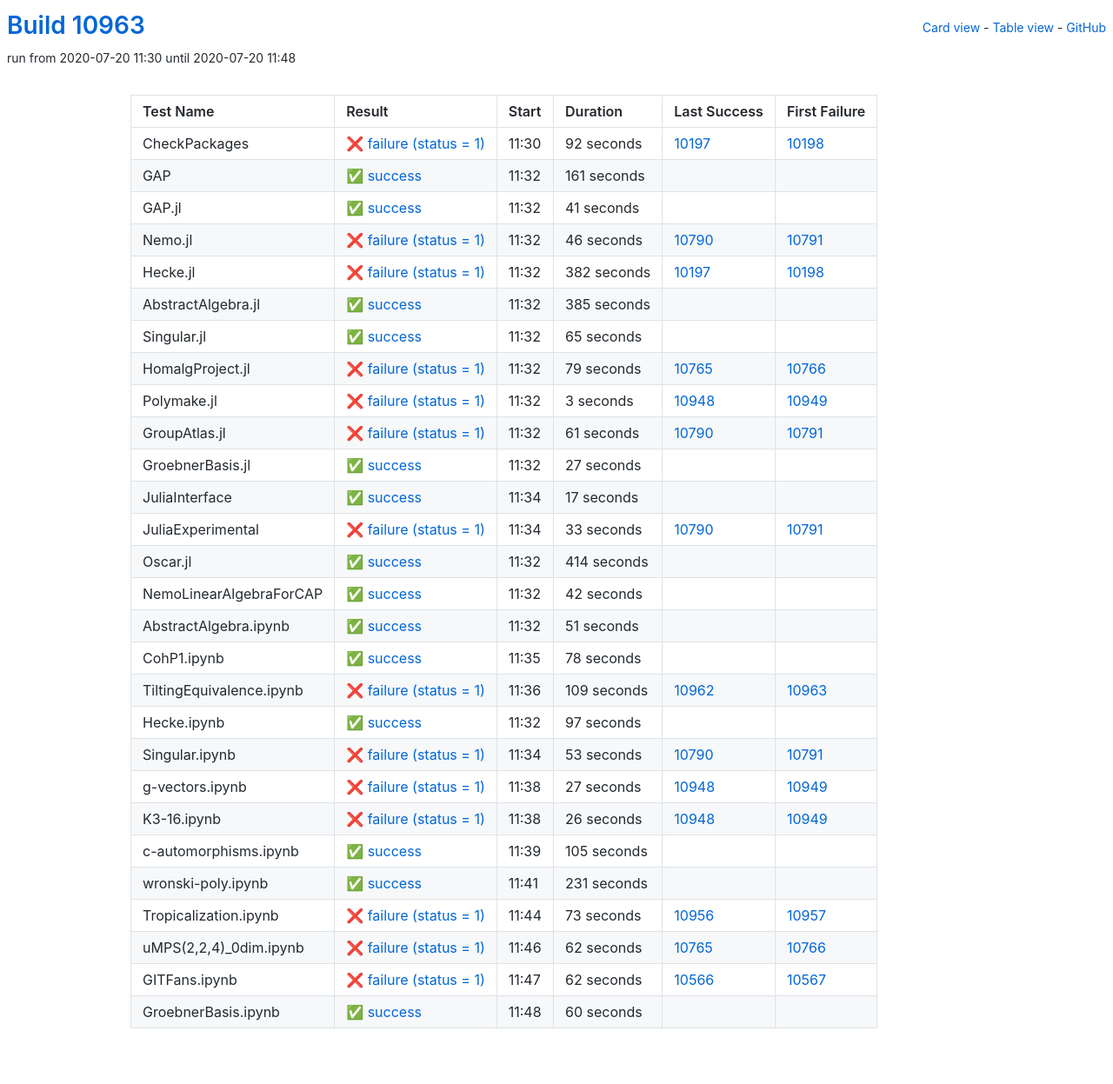
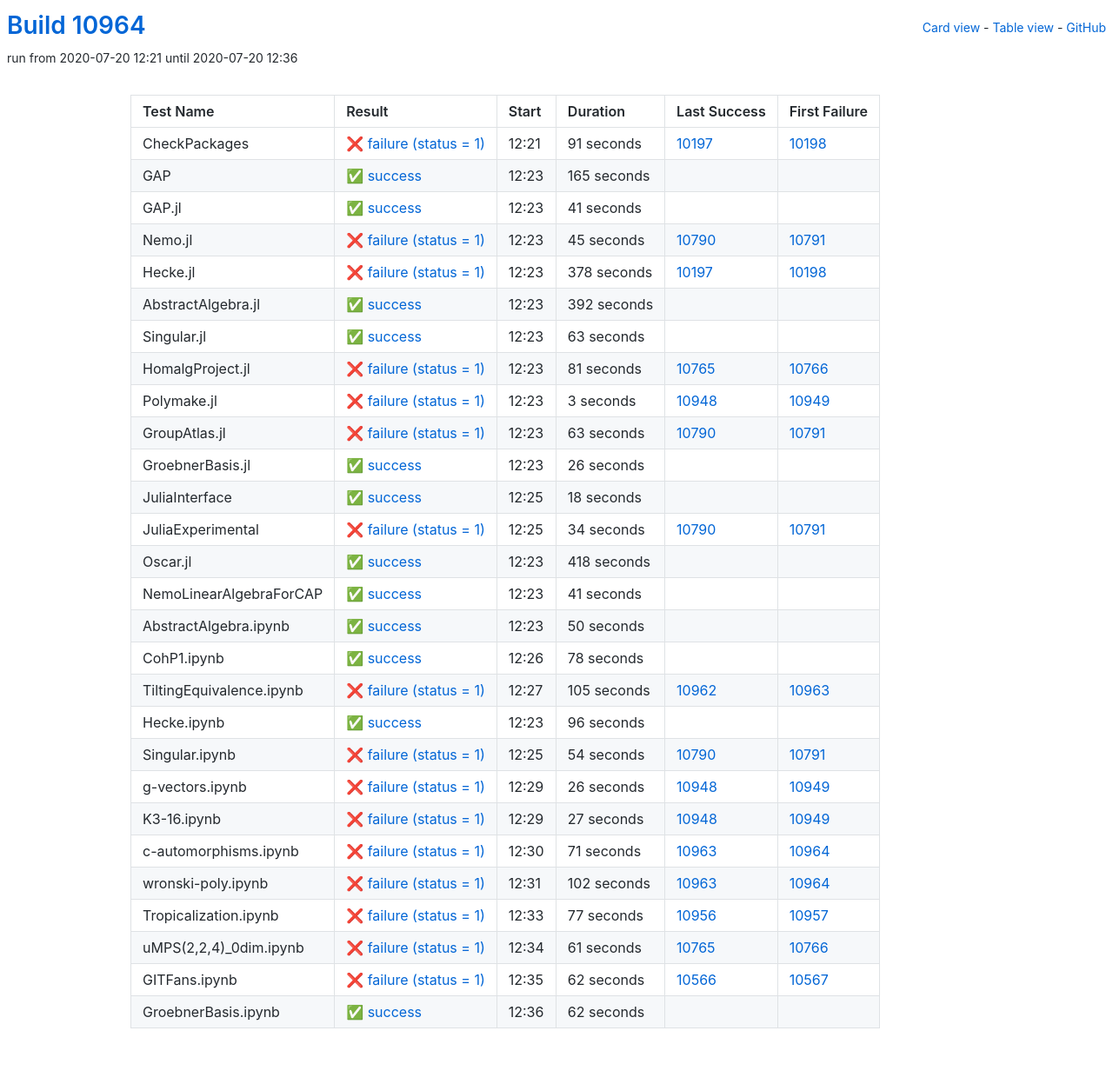
Before and after one commit to oscar-system/oscar-ci-status, a Jekyll site: the page built from table.html, in a window 1280 px wide. Shown: the whole page at 87% size. Built offline with Jekyll 4.4.1, drawn with Linux system fonts in a browser that asks for light colours.

Commit message:
Build #10964

```diff
--- a/_data/ci.yml
+++ b/_data/ci.yml
@@ -1,6 +1,6 @@
 ---
-build: 10963
-build_url: https://oscarci.mathematik.uni-kl.de/job/oscar/10963/
+build: 10964
+build_url: https://oscarci.mathematik.uni-kl.de/job/oscar/10964/
 job: oscar
 organization: oscar-system
 repo: oscar-ci-status
@@ -8,32 +8,32 @@ repourl: https://github.com/oscar-system/oscar-ci-status
 tests:
 - name: CheckPackages
   id: checkpackages
-  log: https://oscarci.mathematik.uni-kl.de/job/oscar/10963/artifact/logs/build-10963/CheckPackages.log
-  start: 2020-07-20 11:30
+  log: https://oscarci.mathematik.uni-kl.de/job/oscar/10964/artifact/logs/build-10964/CheckPackages.log
+  start: 2020-07-20 12:21
   success: false
   exitcode: 1
   status: failure
-  duration: 92
+  duration: 91
   last_success: 10197
   last_success_url: https://oscarci.mathematik.uni-kl.de/job/oscar/10197/
   first_failure: 10198
   first_failure_url: https://oscarci.mathematik.uni-kl.de/job/oscar/10198/
 - name: GAP
   id: gap
-  log: https://oscarci.mathematik.uni-kl.de/job/oscar/10963/artifact/logs/build-10963/GAP.log
-  start: 2020-07-20 11:32
+  log: https://oscarci.mathematik.uni-kl.de/job/oscar/10964/artifact/logs/build-10964/GAP.log
+  start: 2020-07-20 12:23
   success: true
   exitcode: 0
   status: success
-  duration: 161
+  duration: 165
   last_success: false
   last_success_url:
   first_failure: false
   first_failure_url:
 - name: GAP.jl
   id: gap-jl
-  log: https://oscarci.mathematik.uni-kl.de/job/oscar/10963/artifact/logs/build-10963/GAP.jl.log
-  start: 2020-07-20 11:32
+  log: https://oscarci.mathematik.uni-kl.de/job/oscar/10964/artifact/logs/build-10964/GAP.jl.log
+  start: 2020-07-20 12:23
   success: true
   exitcode: 0
   status: success
@@ -44,68 +44,68 @@ tests:
   first_failure_url:
 - name: Nemo.jl
   id: nemo-jl
-  log: https://oscarci.mathematik.uni-kl.de/job/oscar/10963/artifact/logs/build-10963/Nemo.jl.log
-  start: 2020-07-20 11:32
+  log: https://oscarci.mathematik.uni-kl.de/job/oscar/10964/artifact/logs/build-10964/Nemo.jl.log
+  start: 2020-07-20 12:23
   success: false
   exitcode: 1
   status: failure
-  duration: 46
+  duration: 45
   last_success: 10790
   last_success_url: https://oscarci.mathematik.uni-kl.de/job/oscar/10790/
   first_failure: 10791
   first_failure_url: https://oscarci.mathematik.uni-kl.de/job/oscar/10791/
 - name: Hecke.jl
   id: hecke-jl
-  log: https://oscarci.mathematik.uni-kl.de/job/oscar/10963/artifact/logs/build-10963/Hecke.jl.log
-  start: 2020-07-20 11:32
+  log: https://oscarci.mathematik.uni-kl.de/job/oscar/10964/artifact/logs/build-10964/Hecke.jl.log
+  start: 2020-07-20 12:23
   success: false
   exitcode: 1
   status: failure
-  duration: 382
+  duration: 378
   last_success: 10197
   last_success_url: https://oscarci.mathematik.uni-kl.de/job/oscar/10197/
   first_failure: 10198
   first_failure_url: https://oscarci.mathematik.uni-kl.de/job/oscar/10198/
 - name: AbstractAlgebra.jl
   id: abstractalgebra-jl
-  log: https://oscarci.mathematik.uni-kl.de/job/oscar/10963/artifact/logs/build-10963/AbstractAlgebra.jl.log
-  start: 2020-07-20 11:32
+  log: https://oscarci.mathematik.uni-kl.de/job/oscar/10964/artifact/logs/build-10964/AbstractAlgebra.jl.log
+  start: 2020-07-20 12:23
   success: true
   exitcode: 0
   status: success
-  duration: 385
+  duration: 392
   last_success: false
   last_success_url:
   first_failure: false
   first_failure_url:
 - name: Singular.jl
   id: singular-jl
-  log: https://oscarci.mathematik.uni-kl.de/job/oscar/10963/artifact/logs/build-10963/Singular.jl.log
-  start: 2020-07-20 11:32
+  log: https://oscarci.mathematik.uni-kl.de/job/oscar/10964/artifact/logs/build-10964/Singular.jl.log
+  start: 2020-07-20 12:23
   success: true
   exitcode: 0
   status: success
-  duration: 65
+  duration: 63
   last_success: false
   last_success_url:
   first_failure: false
   first_failure_url:
 - name: HomalgProject.jl
   id: homalgproject-jl
-  log: https://oscarci.mathematik.uni-kl.de/job/oscar/10963/artifact/logs/build-10963/HomalgProject.jl.log
-  start: 2020-07-20 11:32
+  log: https://oscarci.mathematik.uni-kl.de/job/oscar/10964/artifact/logs/build-10964/HomalgProject.jl.log
+  start: 2020-07-20 12:23
   success: false
   exitcode: 1
   status: failure
-  duration: 79
+  duration: 81
   last_success: 10765
   last_success_url: https://oscarci.mathematik.uni-kl.de/job/oscar/10765/
   first_failure: 10766
   first_failure_url: https://oscarci.mathematik.uni-kl.de/job/oscar/10766/
 - name: Polymake.jl
   id: polymake-jl
-  log: https://oscarci.mathematik.uni-kl.de/job/oscar/10963/artifact/logs/build-10963/Polymake.jl.log
-  start: 2020-07-20 11:32
+  log: https://oscarci.mathematik.uni-kl.de/job/oscar/10964/artifact/logs/build-10964/Polymake.jl.log
+  start: 2020-07-20 12:23
   success: false
   exitcode: 1
   status: failure
@@ -116,92 +116,92 @@ tests:
   first_failure_url: https://oscarci.mathematik.uni-kl.de/job/oscar/10949/
 - name: GroupAtlas.jl
   id: groupatlas-jl
-  log: https://oscarci.mathematik.uni-kl.de/job/oscar/10963/artifact/logs/build-10963/GroupAtlas.jl.log
-  start: 2020-07-20 11:32
+  log: https://oscarci.mathematik.uni-kl.de/job/oscar/10964/artifact/logs/build-10964/GroupAtlas.jl.log
+  start: 2020-07-20 12:23
   success: false
   exitcode: 1
   status: failure
-  duration: 61
+  duration: 63
   last_success: 10790
   last_success_url: https://oscarci.mathematik.uni-kl.de/job/oscar/10790/
   first_failure: 10791
   first_failure_url: https://oscarci.mathematik.uni-kl.de/job/oscar/10791/
 - name: GroebnerBasis.jl
   id: groebnerbasis-jl
-  log: https://oscarci.mathematik.uni-kl.de/job/oscar/10963/artifact/logs/build-10963/GroebnerBasis.jl.log
-  start: 2020-07-20 11:32
+  log: https://oscarci.mathematik.uni-kl.de/job/oscar/10964/artifact/logs/build-10964/GroebnerBasis.jl.log
+  start: 2020-07-20 12:23
   success: true
   exitcode: 0
   status: success
-  duration: 27
+  duration: 26
   last_success: false
   last_success_url:
   first_failure: false
   first_failure_url:
 - name: JuliaInterface
   id: juliainterface
-  log: https://oscarci.mathematik.uni-kl.de/job/oscar/10963/artifact/logs/build-10963/JuliaInterface.log
-  start: 2020-07-20 11:34
+  log: https://oscarci.mathematik.uni-kl.de/job/oscar/10964/artifact/logs/build-10964/JuliaInterface.log
+  start: 2020-07-20 12:25
   success: true
   exitcode: 0
   status: success
-  duration: 17
+  duration: 18
   last_success: false
   last_success_url:
   first_failure: false
   first_failure_url:
 - name: JuliaExperimental
   id: juliaexperimental
-  log: https://oscarci.mathematik.uni-kl.de/job/oscar/10963/artifact/logs/build-10963/JuliaExperimental.log
-  start: 2020-07-20 11:34
+  log: https://oscarci.mathematik.uni-kl.de/job/oscar/10964/artifact/logs/build-10964/JuliaExperimental.log
+  start: 2020-07-20 12:25
   success: false
   exitcode: 1
   status: failure
-  duration: 33
+  duration: 34
   last_success: 10790
   last_success_url: https://oscarci.mathematik.uni-kl.de/job/oscar/10790/
   first_failure: 10791
   first_failure_url: https://oscarci.mathematik.uni-kl.de/job/oscar/10791/
 - name: Oscar.jl
   id: oscar-jl
-  log: https://oscarci.mathematik.uni-kl.de/job/oscar/10963/artifact/logs/build-10963/Oscar.jl.log
-  start: 2020-07-20 11:32
+  log: https://oscarci.mathematik.uni-kl.de/job/oscar/10964/artifact/logs/build-10964/Oscar.jl.log
+  start: 2020-07-20 12:23
   success: true
   exitcode: 0
   status: success
-  duration: 414
+  duration: 418
   last_success: false
   last_success_url:
   first_failure: false
   first_failure_url:
 - name: NemoLinearAlgebraForCAP
   id: nemolinearalgebraforcap
-  log: https://oscarci.mathematik.uni-kl.de/job/oscar/10963/artifact/logs/build-10963/NemoLinearAlgebraForCAP.log
-  start: 2020-07-20 11:32
+  log: https://oscarci.mathematik.uni-kl.de/job/oscar/10964/artifact/logs/build-10964/NemoLinearAlgebraForCAP.log
+  start: 2020-07-20 12:23
   success: true
   exitcode: 0
   status: success
-  duration: 42
+  duration: 41
   last_success: false
   last_success_url:
   first_failure: false
   first_failure_url:
 - name: AbstractAlgebra.ipynb
   id: abstractalgebra-ipynb
-  log: https://oscarci.mathematik.uni-kl.de/job/oscar/10963/artifact/logs/build-10963/AbstractAlgebra.ipynb.log
-  start: 2020-07-20 11:32
+  log: https://oscarci.mathematik.uni-kl.de/job/oscar/10964/artifact/logs/build-10964/AbstractAlgebra.ipynb.log
+  start: 2020-07-20 12:23
   success: true
   exitcode: 0
   status: success
-  duration: 51
+  duration: 50
   last_success: false
   last_success_url:
   first_failure: false
   first_failure_url:
 - name: CohP1.ipynb
   id: cohp1-ipynb
-  log: https://oscarci.mathematik.uni-kl.de/job/oscar/10963/artifact/logs/build-10963/CohP1.ipynb.log
-  start: 2020-07-20 11:35
+  log: https://oscarci.mathematik.uni-kl.de/job/oscar/10964/artifact/logs/build-10964/CohP1.ipynb.log
+  start: 2020-07-20 12:26
   success: true
   exitcode: 0
   status: success
@@ -212,44 +212,56 @@ tests:
   first_failure_url:
 - name: TiltingEquivalence.ipynb
   id: tiltingequivalence-ipynb
-  log: https://oscarci.mathematik.uni-kl.de/job/oscar/10963/artifact/logs/build-10963/TiltingEquivalence.ipynb.log
-  start: 2020-07-20 11:36
+  log: https://oscarci.mathematik.uni-kl.de/job/oscar/10964/artifact/logs/build-10964/TiltingEquivalence.ipynb.log
+  start: 2020-07-20 12:27
   success: false
   exitcode: 1
   status: failure
-  duration: 109
+  duration: 105
   last_success: 10962
   last_success_url: https://oscarci.mathematik.uni-kl.de/job/oscar/10962/
   first_failure: 10963
   first_failure_url: https://oscarci.mathematik.uni-kl.de/job/oscar/10963/
 - name: Hecke.ipynb
   id: hecke-ipynb
-  log: https://oscarci.mathematik.uni-kl.de/job/oscar/10963/artifact/logs/build-10963/Hecke.ipynb.log
-  start: 2020-07-20 11:32
+  log: https://oscarci.mathematik.uni-kl.de/job/oscar/10964/artifact/logs/build-10964/Hecke.ipynb.log
+  start: 2020-07-20 12:23
   success: true
   exitcode: 0
   status: success
-  duration: 97
+  duration: 96
   last_success: false
   last_success_url:
   first_failure: false
   first_failure_url:
 - name: Singular.ipynb
   id: singular-ipynb
-  log: https://oscarci.mathematik.uni-kl.de/job/oscar/10963/artifact/logs/build-10963/Singular.ipynb.log
-  start: 2020-07-20 11:34
+  log: https://oscarci.mathematik.uni-kl.de/job/oscar/10964/artifact/logs/build-10964/Singular.ipynb.log
+  start: 2020-07-20 12:25
   success: false
   exitcode: 1
   status: failure
-  duration: 53
+  duration: 54
   last_success: 10790
   last_success_url: https://oscarci.mathematik.uni-kl.de/job/oscar/10790/
   first_failure: 10791
   first_failure_url: https://oscarci.mathematik.uni-kl.de/job/oscar/10791/
 - name: g-vectors.ipynb
   id: g-vectors-ipynb
-  log: https://oscarci.mathematik.uni-kl.de/job/oscar/10963/artifact/logs/build-10963/g-vectors.ipynb.log
-  start: 2020-07-20 11:38
+  log: https://oscarci.mathematik.uni-kl.de/job/oscar/10964/artifact/logs/build-10964/g-vectors.ipynb.log
+  start: 2020-07-20 12:29
+  success: false
+  exitcode: 1
+  status: failure
+  duration: 26
+  last_success: 10948
+  last_success_url: https://oscarci.mathematik.uni-kl.de/job/oscar/10948/
+  first_failure: 10949
+  first_failure_url: https://oscarci.mathematik.uni-kl.de/job/oscar/10949/
+- name: K3-16.ipynb
+  id: k3-16-ipynb
+  log: https://oscarci.mathematik.uni-kl.de/job/oscar/10964/artifact/logs/build-10964/K3-16.ipynb.log
+  start: 2020-07-20 12:29
   success: false
   exitcode: 1
   status: failure
@@ -258,70 +270,58 @@ tests:
   last_success_url: https://oscarci.mathematik.uni-kl.de/job/oscar/10948/
   first_failure: 10949
   first_failure_url: https://oscarci.mathematik.uni-kl.de/job/oscar/10949/
-- name: K3-16.ipynb
-  id: k3-16-ipynb
-  log: https://oscarci.mathematik.uni-kl.de/job/oscar/10963/artifact/logs/build-10963/K3-16.ipynb.log
-  start: 2020-07-20 11:38
+- name: c-automorphisms.ipynb
+  id: c-automorphisms-ipynb
+  log: https://oscarci.mathematik.uni-kl.de/job/oscar/10964/artifact/logs/build-10964/c-automorphisms.ipynb.log
+  start: 2020-07-20 12:30
   success: false
   exitcode: 1
   status: failure
-  duration: 26
-  last_success: 10948
-  last_success_url: https://oscarci.mathematik.uni-kl.de/job/oscar/10948/
-  first_failure: 10949
-  first_failure_url: https://oscarci.mathematik.uni-kl.de/job/oscar/10949/
-- name: c-automorphisms.ipynb
-  id: c-automorphisms-ipynb
-  log: https://oscarci.mathematik.uni-kl.de/job/oscar/10963/artifact/logs/build-10963/c-automorphisms.ipynb.log
-  start: 2020-07-20 11:39
-  success: true
-  exitcode: 0
-  status: success
-  duration: 105
-  last_success: false
-  last_success_url:
-  first_failure: false
-  first_failure_url:
+  duration: 71
+  last_success: 10963
+  last_success_url: https://oscarci.mathematik.uni-kl.de/job/oscar/10963/
+  first_failure: 10964
+  first_failure_url: https://oscarci.mathematik.uni-kl.de/job/oscar/10964/
 - name: wronski-poly.ipynb
   id: wronski-poly-ipynb
-  log: https://oscarci.mathematik.uni-kl.de/job/oscar/10963/artifact/logs/build-10963/wronski-poly.ipynb.log
-  start: 2020-07-20 11:41
-  success: true
-  exitcode: 0
-  status: success
-  duration: 231
-  last_success: false
-  last_success_url:
-  first_failure: false
-  first_failure_url:
-- name: Tropicalization.ipynb
-  id: tropicalization-ipynb
-  log: https://oscarci.mathematik.uni-kl.de/job/oscar/10963/artifact/logs/build-10963/Tropicalization.ipynb.log
-  start: 2020-07-20 11:44
+  log: https://oscarci.mathematik.uni-kl.de/job/oscar/10964/artifact/logs/build-10964/wronski-poly.ipynb.log
+  start: 2020-07-20 12:31
   success: false
   exitcode: 1
   status: failure
-  duration: 73
+  duration: 102
+  last_success: 10963
+  last_success_url: https://oscarci.mathematik.uni-kl.de/job/oscar/10963/
+  first_failure: 10964
+  first_failure_url: https://oscarci.mathematik.uni-kl.de/job/oscar/10964/
+- name: Tropicalization.ipynb
+  id: tropicalization-ipynb
+  log: https://oscarci.mathematik.uni-kl.de/job/oscar/10964/artifact/logs/build-10964/Tropicalization.ipynb.log
+  start: 2020-07-20 12:33
+  success: false
+  exitcode: 1
+  status: failure
+  duration: 77
   last_success: 10956
   last_success_url: https://oscarci.mathematik.uni-kl.de/job/oscar/10956/
   first_failure: 10957
   first_failure_url: https://oscarci.mathematik.uni-kl.de/job/oscar/10957/
 - name: uMPS(2,2,4)_0dim.ipynb
   id: umps-2-2-4-0dim-ipynb
-  log: https://oscarci.mathematik.uni-kl.de/job/oscar/10963/artifact/logs/build-10963/uMPS-2-2-4-_0dim.ipynb.log
-  start: 2020-07-20 11:46
+  log: https://oscarci.mathematik.uni-kl.de/job/oscar/10964/artifact/logs/build-10964/uMPS-2-2-4-_0dim.ipynb.log
+  start: 2020-07-20 12:34
   success: false
   exitcode: 1
   status: failure
-  duration: 62
+  duration: 61
   last_success: 10765
   last_success_url: https://oscarci.mathematik.uni-kl.de/job/oscar/10765/
   first_failure: 10766
   first_failure_url: https://oscarci.mathematik.uni-kl.de/job/oscar/10766/
 - name: GITFans.ipynb
   id: gitfans-ipynb
-  log: https://oscarci.mathematik.uni-kl.de/job/oscar/10963/artifact/logs/build-10963/GITFans.ipynb.log
-  start: 2020-07-20 11:47
+  log: https://oscarci.mathematik.uni-kl.de/job/oscar/10964/artifact/logs/build-10964/GITFans.ipynb.log
+  start: 2020-07-20 12:35
   success: false
   exitcode: 1
   status: failure
@@ -332,12 +332,12 @@ tests:
   first_failure_url: https://oscarci.mathematik.uni-kl.de/job/oscar/10567/
 - name: GroebnerBasis.ipynb
   id: groebnerbasis-ipynb
-  log: https://oscarci.mathematik.uni-kl.de/job/oscar/10963/artifact/logs/build-10963/GroebnerBasis.ipynb.log
-  start: 2020-07-20 11:48
+  log: https://oscarci.mathematik.uni-kl.de/job/oscar/10964/artifact/logs/build-10964/GroebnerBasis.ipynb.log
+  start: 2020-07-20 12:36
   success: true
   exitcode: 0
   status: success
-  duration: 60
+  duration: 62
   last_success: false
   last_success_url:
   first_failure: false
```
Also changed, not shown: README.md.
